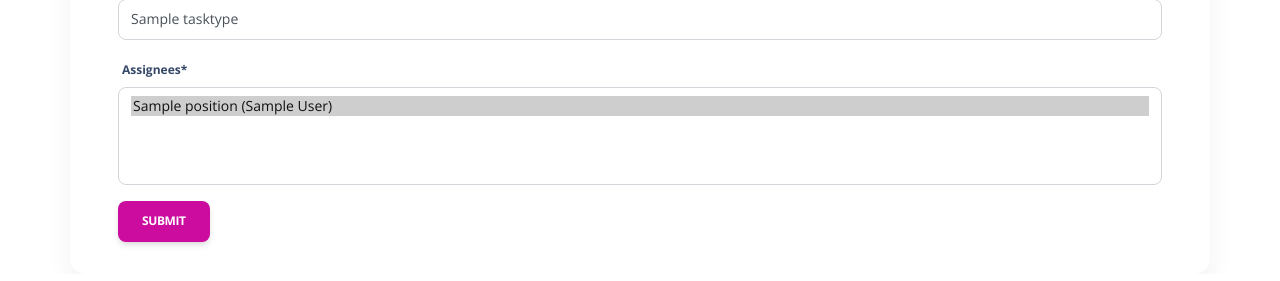
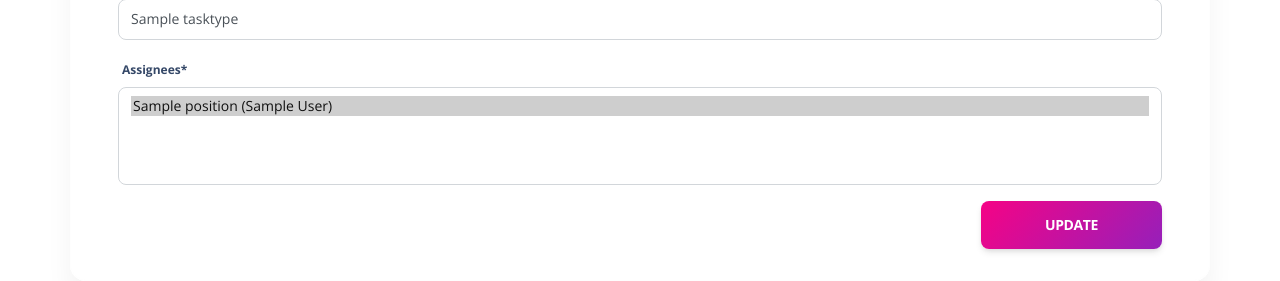
Before and after one commit to o-davydova/IT-task-manager, a Django app: page /tasks/1/update/ in a window 1280 px wide. Shown: the part 980-1261 px from the top of the page. Before the commit the page ends 1226 px from the top, so only its background shows below. Run offline with Django 4.2, Linux system fonts and the light colour scheme; a user stored in the database is signed in; tables that the repository leaves empty hold one stand-in row (values such as "Sample post"); some libraries are stand-ins or nearby versions.

Commit message:
Update `Task Form` layout

```diff
--- a/templates/task_hub/task_form.html
+++ b/templates/task_hub/task_form.html
@@ -3,12 +3,22 @@
 
 {% block content %}
   <div class="container border-radius-xl mt-n12 px-5 mx-auto blur shadow-blur p-3">
-    <h1>{{ object|yesno:"Update,Create" }} task</h1>
+    <div class="row">
+      <div class="col">
+        <div class="d-flex align-items-center">
+          <span class="h1 me-3">{{ task.name }}</span>
+          <span class="badge p-1 border border-2 border-dark border-radius-md text-dark h6">{{ object|yesno:"Update,Create" }} task</span>
+        </div>
+      </div>
+    </div>
     <form action="" method="post" novalidate>
       {% csrf_token %}
       {{ form|crispy }}
-
-      <input type="submit" value="Submit" class="btn btn-primary">
+    <div class="row">
+      <div class="col-md-12 text-end">
+        <input type="submit" value="{{ object|yesno:"Update,Create" }}" class="btn btn-lg bg-gradient-primary">
+      </div>
+    </div>
     </form>
   </div>
 {% endblock %}
```
